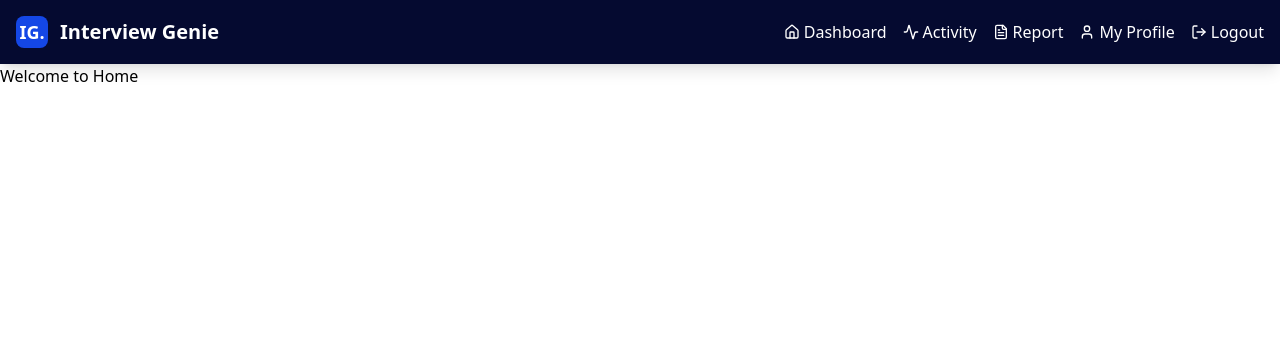
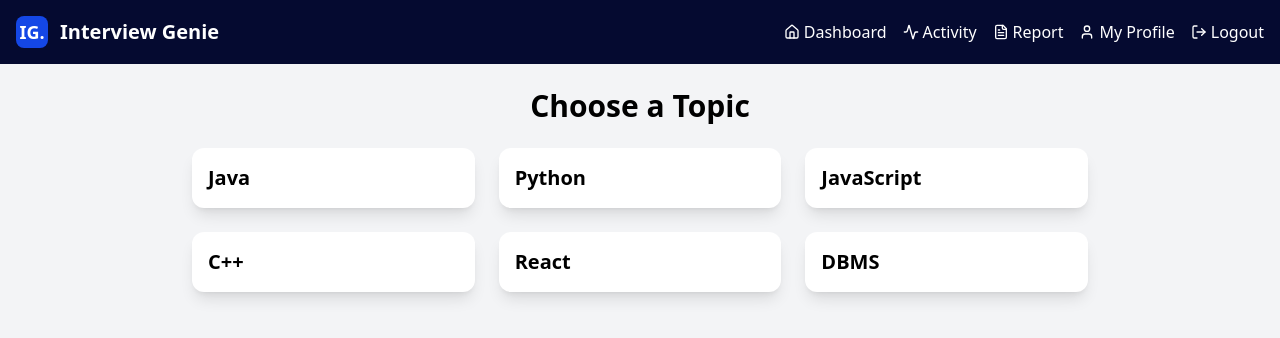
Before and after one commit to sannya07/Iterview-Genie, a React (Vite) app in the folder frontend/: page /home in a window 1280 px wide. Shown: the top 338 px of the page. Built offline with nearby package versions, Linux system fonts and the light colour scheme; sample sign-in values are in the browser's storage.

Commit message:
added the basic layout for test generation

```diff
--- a/frontend/package.json
+++ b/frontend/package.json
@@ -12,6 +12,7 @@
   "dependencies": {
     "@reduxjs/toolkit": "^2.8.2",
     "@tailwindcss/vite": "^4.1.11",
+    "axios": "^1.11.0",
     "jwt-decode": "^4.0.0",
     "lucide-react": "^0.525.0",
     "react": "^19.1.0",
--- a/frontend/src/App.jsx
+++ b/frontend/src/App.jsx
@@ -8,6 +8,7 @@ import Home from './pages/Home';
 import Activity from './pages/Activity.jsx';
 import Profile from './pages/Profile.jsx';
 import Report from './pages/Report.jsx';
+import QuizPage from './pages/QuizPage.jsx';
 import './App.css';
 
 function App() {
@@ -17,6 +18,7 @@ function App() {
     <Provider store={store}>
       <Routes>
         <Route path="/" element={<Navigate to={token ? "/home" : "/login"} />} />
+        <Route path="/quiz/:topic" element={<QuizPage />} />
         <Route path="/register" element={<RegisterComponent />} />
         <Route path="/login" element={<LoginComponent />} />
         <Route path="/home" element={token ? <Home /> : <Navigate to="/login" />} />
--- /dev/null
+++ b/frontend/src/components/TopicCard.jsx
@@ -0,0 +1,16 @@
+import { useNavigate } from "react-router-dom";
+
+const TopicCard = ({ topic }) => {
+  const navigate = useNavigate();
+
+  return (
+    <div
+      className="bg-white p-4 shadow-lg rounded-xl cursor-pointer hover:scale-105 transition"
+      onClick={() => navigate(`/quiz/${topic}`)}
+    >
+      <h2 className="text-xl font-semibold">{topic}</h2>
+    </div>
+  );
+};
+
+export default TopicCard;
--- a/frontend/src/pages/Home.jsx
+++ b/frontend/src/pages/Home.jsx
@@ -2,6 +2,7 @@ import React, { useEffect } from 'react'
 import { useNavigate } from 'react-router-dom'
 import { isTokenExpired } from '../utils/tokenUtils'
 import Navbar from '../components/Navbar';
+import TopicCard from '../components/TopicCard';
 
 const Home = () => {
   const navigate=useNavigate();
@@ -13,10 +14,18 @@ const Home = () => {
     }
   },[navigate]);
 
+  const topics=["Java", "Python", "JavaScript", "C++", "React", "DBMS"]
   return (
     <>
     <Navbar/>
-    <div>Welcome to Home</div>
+    <div className="min-h-screen bg-gray-100 p-6">
+      <h1 className="text-3xl font-bold mb-6 text-center">Choose a Topic</h1>
+      <div className="grid grid-cols-2 md:grid-cols-3 gap-6 max-w-4xl mx-auto">
+        {topics.map((topic, index) => (
+          <TopicCard key={index} topic={topic} />
+        ))}
+      </div>
+    </div>
     </>
   )
 }
--- /dev/null
+++ b/frontend/src/pages/QuizPage.jsx
@@ -0,0 +1,52 @@
+// pages/QuizPage.jsx
+import { useEffect, useState } from "react";
+import { useParams } from "react-router-dom";
+import axios from "axios";
+
+const QuizPage = () => {
+  const { topic } = useParams();
+  const [questions, setQuestions] = useState([]);
+  const [loading, setLoading] = useState(true);
+
+  useEffect(() => {
+    const fetchMCQs = async () => {
+      try {
+        const res = await axios.get(`/api/ai/mcq?topic=${topic}`);
+        setQuestions(res.data.questions);
+      } catch (err) {
+        console.error("Failed to fetch MCQs", err);
+      } finally {
+        setLoading(false);
+      }
+    };
+
+    fetchMCQs();
+  }, [topic]);
+
+  return (
+    <div className="min-h-screen bg-gray-50 p-6">
+      <h1 className="text-2xl font-bold mb-4 text-center">
+        MCQs on {topic}
+      </h1>
+
+      {loading ? (
+        <p className="text-center">Loading...</p>
+      ) : (
+        <div className="space-y-6 max-w-3xl mx-auto">
+          {questions.map((q, i) => (
+            <div key={i} className="bg-white p-4 rounded shadow">
+              <h2 className="font-semibold mb-2">{i + 1}. {q.question}</h2>
+              <ul className="list-disc pl-5">
+                {q.options.map((opt, j) => (
+                  <li key={j}>{opt}</li>
+                ))}
+              </ul>
+            </div>
+          ))}
+        </div>
+      )}
+    </div>
+  );
+};
+
+export default QuizPage;
```
Also changed, not shown: 2 other files (tests, documents, lock files or other folders).
